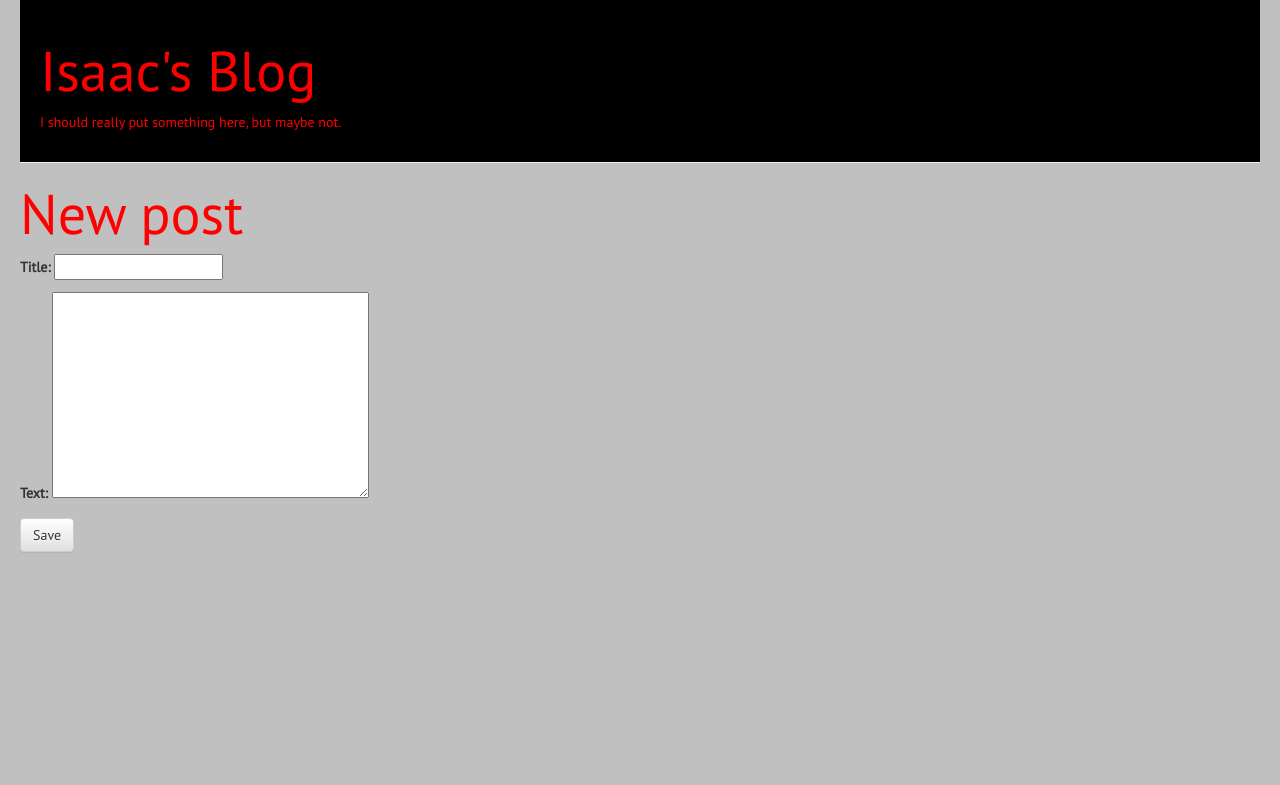
After one commit to mistabowhunta/my-first-blog, a Django app: page /post/new/ in a window 1280 px wide. The commit adds this page. Shown: the top 785 px of the page. Run offline with Django 3.2, Linux system fonts and the light colour scheme; parts of the project's set-up code (start-up, migrations or seed data) failed here and were passed over; some libraries are stand-ins or nearby versions.

Commit message:
Added views to create/edit blog post inside the site.

```diff
--- /dev/null
+++ b/blog/Templates/blog/base.html
@@ -0,0 +1,21 @@
+{% load staticfiles %}
+<html>
+    <head>
+		<link rel="stylesheet" href="//maxcdn.bootstrapcdn.com/bootstrap/3.2.0/css/bootstrap.min.css">
+		<link rel="stylesheet" href="//maxcdn.bootstrapcdn.com/bootstrap/3.2.0/css/bootstrap-theme.min.css">
+		<link rel="stylesheet" href="{% static 'css/blog.css' %}">
+		<link href='https://fonts.googleapis.com/css?family=PT+Sans' rel='stylesheet' type='text/css'>
+        <title>Isaac's Blog</title>
+    </head>
+    <body>
+        <div class="page-header">
+			{% if user.is_authenticated %}
+				<a href="{% url 'post_new' %}" class="top-menu"><span class="glyphicon glyphicon-plus"></span></a>
+			{% endif %}
+            <h1>Isaac's Blog</h1>
+			<p>I should really put something here, but maybe not.</p>
+        </div>
+		{% block content %}
+		{% endblock %}
+    </body>
+</html>
--- /dev/null
+++ b/blog/Templates/blog/post_edit.html
@@ -0,0 +1,17 @@
+{% extends 'blog/base.html' %}
+
+{% block content %}
+    <h1>New post</h1>
+    <form method="POST" class="post-form">{% csrf_token %}
+        {{ form.as_p }}
+        <button type="submit" class="save btn btn-default">Save</button>
+    </form>
+{% endblock %}
+
+
+	<!-- 	ESSENTIALS FOR FORMS  We have to display the form. We can do that for example with a simple {{ form.as_p }}.
+    the line above needs to be wrapped with an HTML form tag: <form method="POST">...</form>
+    we need a Save button. We do that with an HTML button: <button type="submit">Save</button>
+    and finally just after the opening <form ...> tag we need to add {% csrf_token %}. This is very
+	important, since it makes your forms secure! Django will complain if you forget about this bit if you
+	try to save the form: -->
--- /dev/null
+++ b/blog/forms.py
@@ -0,0 +1,9 @@
+from django import forms
+
+from .models import Post
+
+class PostForm(forms.ModelForm):
+
+    class Meta:
+        model = Post
+        fields = ('title', 'text',)
--- /dev/null
+++ b/blog/static/css/blog.css
@@ -0,0 +1,21 @@
+h1 {
+    color: red;
+	font-size: 400%;
+}
+body {
+	padding-left: 20px;
+	font-family: 'PT Sans', sans-serif;
+	background-color: silver;
+	padding-right:20px;
+}
+.page-header {
+    background-color: black;
+    margin-top: 0;
+    padding: 20px 20px 20px 20px;
+	color: red;
+
+}
+.post{
+	padding-left: 20px;
+
+}
--- a/blog/urls.py
+++ b/blog/urls.py
@@ -1,6 +1,11 @@
+"""blog URL Configuration"""
 from django.conf.urls import url
 from . import views
 
 urlpatterns = [
     url(r'^$', views.post_list, name='post_list'),
+	url(r'^post/(?P<pk>[0-9]+)/$', views.post_detail, name='post_detail'),
+	url(r'^post/new/$', views.post_new, name='post_new'),
+	url(r'^post/(?P<pk>[0-9]+)/edit/$', views.post_edit, name='post_edit'),
+
 ]
--- a/blog/views.py
+++ b/blog/views.py
@@ -1,4 +1,41 @@
 from django.shortcuts import render
+from django.utils import timezone
+from .models import Post
+from django.shortcuts import render, get_object_or_404
+from .forms import PostForm
+from django.shortcuts import redirect
 
 def post_list(request):
-    return render(request, 'blog/post_list.html', {})
+    posts = Post.objects.filter(published_date__lte=timezone.now()).order_by('published_date')
+    return render(request, 'blog/post_list.html', {'posts': posts})
+
+def post_detail(request, pk):
+    post = get_object_or_404(Post, pk=pk)
+    return render(request, 'blog/post_detail.html', {'post': post})
+
+def post_new(request):
+    if request.method == "POST":
+        form = PostForm(request.POST)
+        if form.is_valid():
+            post = form.save(commit=False)
+            post.author = request.user
+            post.published_date = timezone.now()
+            post.save()
+            return redirect('post_detail', pk=post.pk)
+    else:
+        form = PostForm()
+    return render(request, 'blog/post_edit.html', {'form': form})
+
+def post_edit(request, pk):
+    post = get_object_or_404(Post, pk=pk)
+    if request.method == "POST":
+        form = PostForm(request.POST, instance=post)
+        if form.is_valid():
+            post = form.save(commit=False)
+            post.author = request.user
+            post.published_date = timezone.now()
+            post.save()
+            return redirect('post_detail', pk=post.pk)
+    else:
+        form = PostForm(instance=post)
+    return render(request, 'blog/post_edit.html', {'form': form})
--- a/mysite/settings.py
+++ b/mysite/settings.py
@@ -22,7 +22,7 @@ BASE_DIR = os.path.dirname(os.path.dirname(os.path.abspath(__file__)))
 # SECURITY WARNING: keep the secret key used in production secret!
 
 
-SECRET_KEY=os.environ.get('SECRET_KEY_MYSITE')
+SECRET_KEY=os.environ("SECRET_KEY_MYSITE")
 
 
 # SECURITY WARNING: don't run with debug turned on in production!
```
Also changed, not shown: blog/Templates/blog/post_detail.html (added, +17 -0 lines), blog/Templates/blog/post_list.html (+10 -21 lines).
